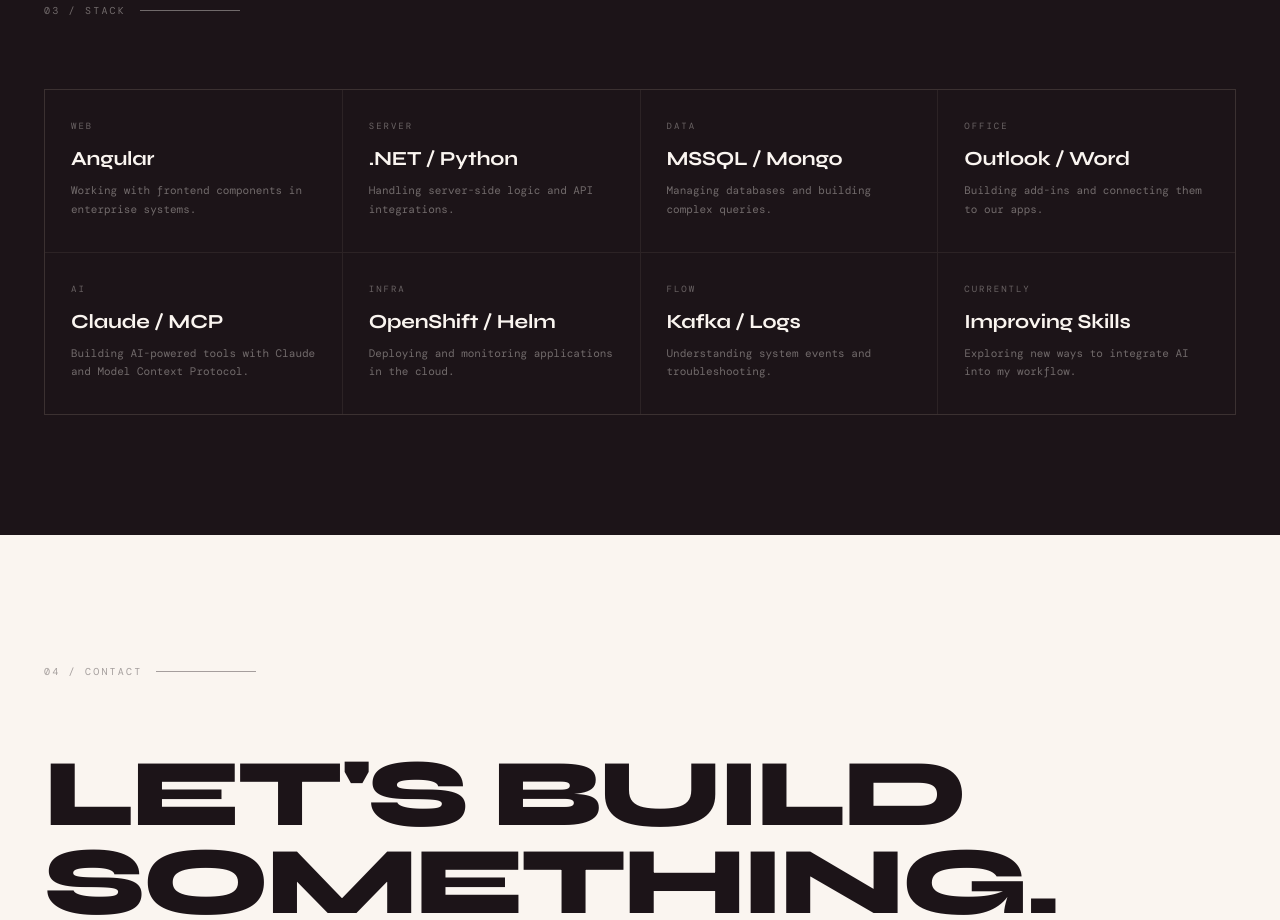
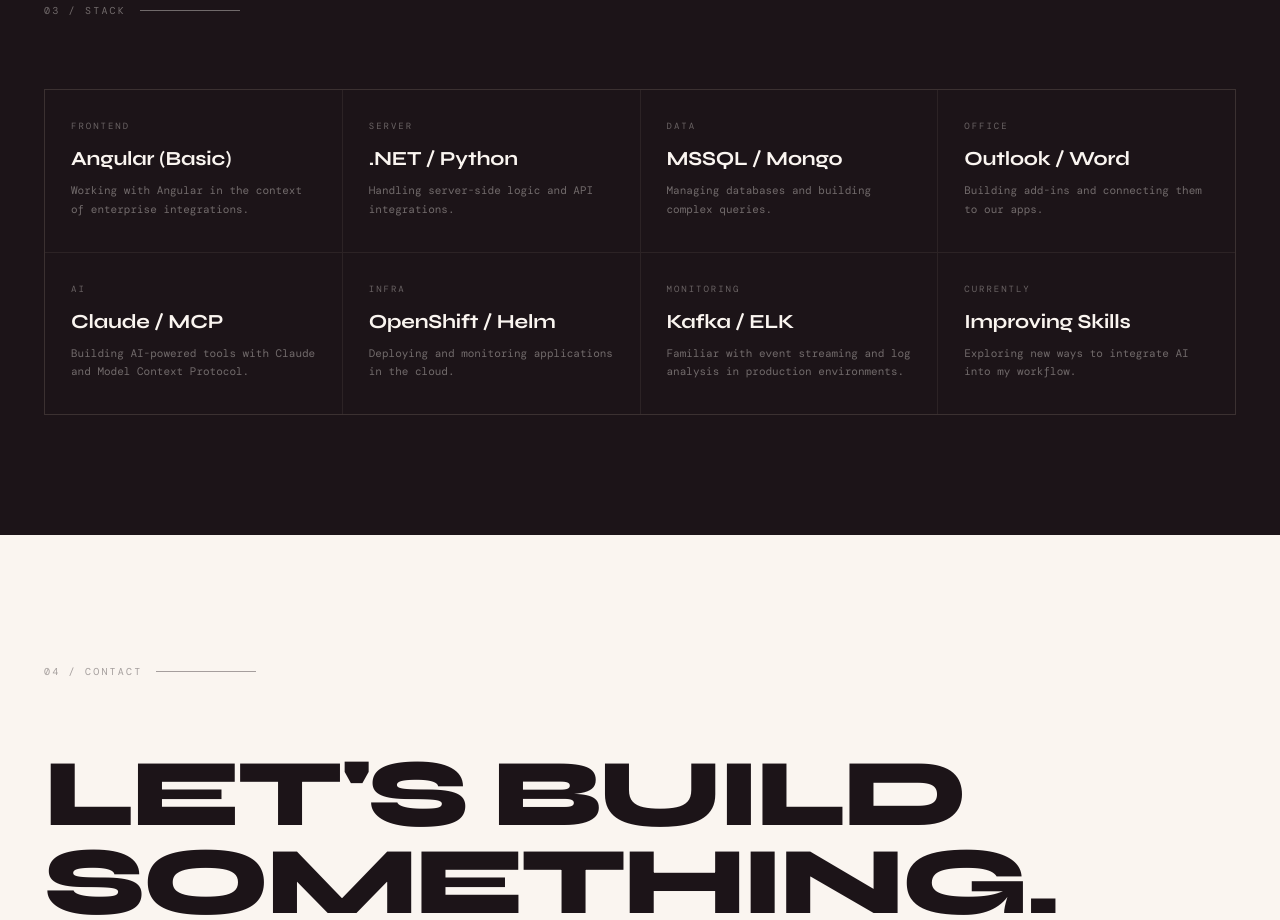
Before and after one commit to HiliMor/hili-bio, a plain HTML site: page index.html in a window 1280 px wide. Shown: the part 2520-3440 px from the top of the page. Drawn offline with nearby package versions, Linux system fonts and the light colour scheme; a web font is replaced by a local one.

Commit message:
refine contact section styles and update stack descriptions for clarity

```diff
--- a/index.html
+++ b/index.html
@@ -702,7 +702,7 @@
           padding: 72px 24px 80px;
         }
         .contact-headline {
-          font-size: clamp(36px, 11vw, 64px);
+          font-size: clamp(32px, 9.5vw, 64px);
         }
         .contact-socials {
           gap: 28px;
@@ -892,10 +892,10 @@
       <div class="section-tag">03 / Stack</div>
       <div class="stack-grid reveal">
         <div class="stack-cell">
-          <div class="cell-cat">Web</div>
-          <div class="cell-name">Angular</div>
+          <div class="cell-cat">Frontend</div>
+          <div class="cell-name">Angular (Basic)</div>
           <div class="cell-desc">
-            Working with frontend components in enterprise systems.
+            Working with Angular in the context of enterprise integrations.
           </div>
         </div>
         <div class="stack-cell">
@@ -934,10 +934,10 @@
           </div>
         </div>
         <div class="stack-cell">
-          <div class="cell-cat">Flow</div>
-          <div class="cell-name">Kafka / Logs</div>
+          <div class="cell-cat">Monitoring</div>
+          <div class="cell-name">Kafka / ELK</div>
           <div class="cell-desc">
-            Understanding system events and troubleshooting.
+            Familiar with event streaming and log analysis in production environments.
           </div>
         </div>
         <div class="stack-cell">
```
